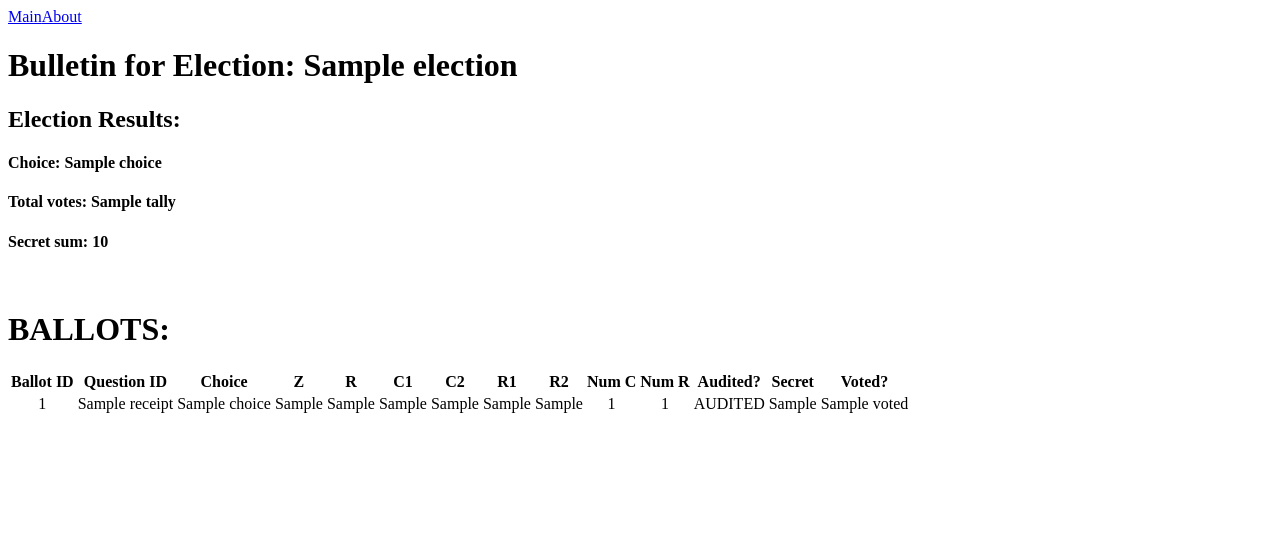
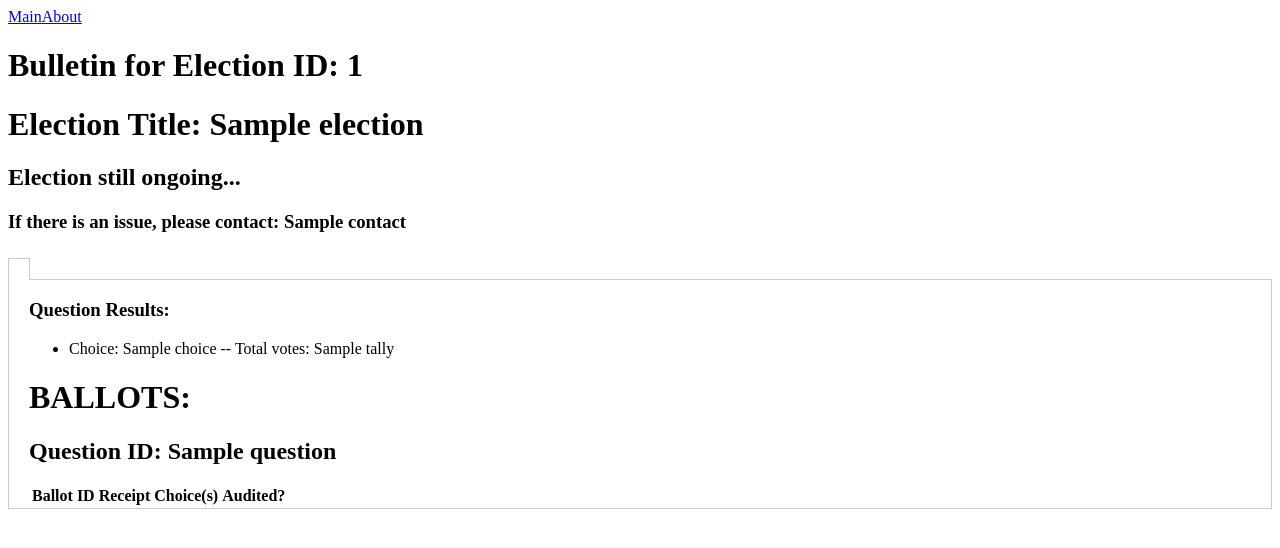
Before and after one commit to a-gassem/dreipy, a Flask app: template code/templates/bulletin.html in a window 1280 px wide. Shown: the top 548 px of the page. Run offline with Flask 2, Linux system fonts and the light colour scheme; the template is opened without the code that fills it: most values are stand-ins (such as "Sample title", 1, 10 or a date in 2020); lists and menus that the app fills with data are empty; some libraries are stand-ins or nearby versions.

Commit message:
added json fields for better verification later

```diff
--- a/code/schema.sql
+++ b/code/schema.sql
@@ -2,6 +2,7 @@
 DROP TABLE IF EXISTS elections;
 DROP TABLE IF EXISTS questions;
 DROP TABLE IF EXISTS ballots;
+DROP TABLE IF EXISTS receipts;
 DROP TABLE IF EXISTS choices;
 DROP TABLE IF EXISTS election_questions;
 DROP TABLE IF EXISTS keys;
@@ -43,23 +44,33 @@
 CREATE TABLE ballots (
   ballot_id BIGINT NOT NULL,
   election_id VARCHAR NOT NULL,
-  signature VARCHAR,
-  voted BOOLEAN,
-  hash VARCHAR,
-  choice_index INT,
   question_id VARCHAR NOT NULL,
   was_audited BOOLEAN,
+  num_r VARCHAR,
+  num_c VARCHAR,
+  hash_1 VARCHAR,
+  sign_1 VARCHAR,
+  hash_2 VARCHAR,
+  sign_2 VARCHAR,
+  json_1 VARCHAR,
+  json_2 VARCHAR,
+  FOREIGN KEY (question_id) REFERENCES questions(question_id) ON DELETE CASCADE,
+  FOREIGN KEY (election_id) REFERENCES elections(election_id) ON DELETE CASCADE
+);
+
+CREATE TABLE receipts (
+  receipt_id INTEGER PRIMARY KEY,
+  ballot_id BIGINT NOT NULL,
+  choice_index INT NOT NULL,
+  random_secret VARCHAR,
+  voted BOOLEAN,
   random_receipt VARCHAR NOT NULL,
   vote_receipt VARCHAR NOT NULL,
-  random_secret BIGINT,
   r_1 VARCHAR NOT NULL,
   r_2 VARCHAR NOT NULL,
   c_1 VARCHAR NOT NULL,
   c_2 VARCHAR NOT NULL,
-  num_r VARCHAR,
-  num_c VARCHAR,
-  FOREIGN KEY (question_id) REFERENCES questions(question_id) ON DELETE CASCADE,
-  FOREIGN KEY (election_id) REFERENCES elections(election_id) ON DELETE CASCADE
+  FOREIGN KEY (ballot_id) REFERENCES ballots(ballot_id) ON DELETE CASCADE
 );
 
 CREATE TABLE choices (
--- a/code/templates/bulletin.html
+++ b/code/templates/bulletin.html
@@ -1,70 +1,74 @@
 {% extends "base.html" %}
 {% block title %}Bulletin{% endblock %}
 {% block body %}
-<h1>Bulletin for Election: {{ election.title }}</h1>
+<h1>Bulletin for Election ID: {{ election.election_id }}</h1>
 
-<div>
-    <h2>Election Results:</h2>
-        {% for question in election.questions %}
-            <div>
-                <h3>{{ question.query }}</h3>
-                {% for d in totals[question.question_id]['choices'] %}
-                    <h4>  Choice: {{ d['choice'] }}</h4>
-                    <h4>    Total votes: {{ d['tally'] }}</h4>
-                    <h4>    Secret sum: {{ d['sum'] }}</h4>
+<h1>Election Title: {{ election.title }}</h1>
+
+{% if election.status.name == "CLOSED" %}
+    <h2>Election Completed! You can download a JSON file of all the election data to verify it <a href={{ url_for('download', election_id=election.election_id) }}>here</a>.</h2>
+{% else %}
+    <h2>Election still ongoing...</h2>
+{% endif %}
+
+<h3>If there is an issue, please contact: {{ contact }}</h3>
+
+<div class="tab-wrap">
+    {% for i in range(election.num_questions) %}
+        {% with question = election.questions[i] %}
+            <div class="tab">
+                <input class="tab-radio" type="radio" id="tab-{{ i }}" name="tabs" {% if i == 0 %}checked{% endif %}>
+                    <label class="tab-label" for="tab-{{ i }}">{{ question.query }}</label>
+
+                <div class="tab-panel">
+                    <div class="tab-content">
+                        {% if totals %}
+                            <div class="results">
+                                <h3>Question Results:</h3>
+                                <ul>
+                                {% for d in totals[question.question_id] %}
+                                    <li>Choice: {{ d['choice'] }} -- Total votes: {{ d['tally'] }}</li>
                                 {% endfor %}
+                                </ul>
                             </div>
-            </br>
-        {% endfor %}
-</div>
-
+                        {% endif %}
                         <div class="bulletin">
                             <h1>BALLOTS:</h1>
+                            <h2>Question ID: {{ question.question_id }}</h2>
                             <table>
                                 <tr>
                                     <th>Ballot ID</th>
-            <th>Question ID</th>
-            <th>Choice</th>
-            <th>Z</th>
-            <th>R</th>
-            <th>C1</th>
-            <th>C2</th>
-            <th>R1</th>
-            <th>R2</th>
-            <th>Num C</th>
-            <th>Num R</th>
+                                    <th>Receipt</th>
+                                    <th>Choice(s)</th>
                                     <th>Audited?</th>
-            <th>Secret</th>
-            <th>Voted?</th>
                                 </tr>
                                 {% for receipt in receipt_list %}
-            {% for i in range(totals[receipt['question_id']]['num_choices']) %}
-                {% with row = receipt['choices'][i] %}
-                    <tr>
+                                    {% if receipt['question_id'] == question.question_id %}
+                                        {% if receipt['audited'] %}
+                                            <tr class="audit">
                                                 <td>{{ receipt['ballot_id'] }}</td>
-                        <td>{{ receipt['question_id'] }}</td>
-                        <td>{{ row['choice'] }}</td>
-                        <td>{{ row['Z'] }}</td>
-                        <td>{{ row['R'] }}</td>
-                        <td>{{ row['c_1'] }}</td>
-                        <td>{{ row['c_2'] }}</td>
-                        <td>{{ row['r_1'] }}</td>
-                        <td>{{ row['r_2'] }}</td>
-                        <td>{{ receipt['num_proof_c'] }}</td>
-                        <td>{{ receipt['num_proof_r'] }}</td>
-                        {% if receipt['state'] == 'AUDITED' %}
-                            <td class="audit">AUDITED</td>
-                            <td class="audit">{{ row['r'] }}</td>
-                            <td class="audit">{{ row['voted'] }}</td>
+                                                <td>{{ receipt['pretty'] }}</td>
+
+                                                <td>{{ receipt['choices'] }}</td>
+                                                <td>AUDITED</td>
+                                            </tr>
                                         {% else %}
-                            <td class="confirm">CONFIRMED</td>
-                            <td class="confirm">{{ row['r'] }}</td>
-                            <td class="confirm">{{ row['voted'] }}</td>
+                                            <tr class="confirm">
+                                                <td>{{ receipt['ballot_id'] }}</td>
+                                                <td>{{ receipt['pretty'] }}</td>
+
+                                                <td>DELETED</td>
+                                                <td>CONFIRMED</td>
+                                            </tr>
                                         {% endif %}
-                    </tr>
-                {% endwith %}
-            {% endfor %}
+                                    {% endif %}
                                 {% endfor %}
                             </table>
                         </div>
+                    </div>
+                </div>
+            </div>
+        {% endwith %}
+    {% endfor %}
+</div>
 {% endblock %}
--- a/code/templates/login.html
+++ b/code/templates/login.html
@@ -14,6 +14,8 @@
     {% endif %}
 {% endwith %}
 
+<h3>If there is an issue, please contact: {{ contact }}</h3>
+
 <h3>Please enter your details to vote in this election</h3>
 <form action="" method="post">
     {{ form.hidden_tag() }}
--- a/code/templates/view.html
+++ b/code/templates/view.html
@@ -33,8 +33,11 @@
         {% if election.status.name == "PENDING" %}
             <div class="btn disabled">Vote</div>
             <div class="btn disabled">Bulletin Board</div>
+        {% elif election.status.name == "ONGOING" %}
+            <div class="btn"><a href="{{ url_for('voteLogin') }}?election_id={{ election.election_id }}">Vote</a></div>
+            <div class="btn"><a href="{{ url_for('results', election_id=election.election_id) }}">Bulletin Board</a></div>
         {% else %}
-            <div class="btn"><a href="{{ url_for('voteLogin') }}?election_id={{ election.election_id }}">Vote</a></div>
+            <div class="btn disabled">Vote</div>
             <div class="btn"><a href="{{ url_for('results', election_id=election.election_id) }}">Bulletin Board</a></div>
         {% endif %}
     </div>
--- a/code/templates/voting.html
+++ b/code/templates/voting.html
@@ -27,6 +27,8 @@
     {% endif %}
 {% endwith %}
 
+<h3>If there is an issue, please contact: {{ contact }}</h3>
+
 <form action="" method="post">
     {{ form.csrf_token }}
 
```
Also changed, not shown: code/templates/audit.html (+11 -45 lines), code/templates/ballot.html (+21 -67 lines). Lines whose indentation alone changed are shown as unchanged.
